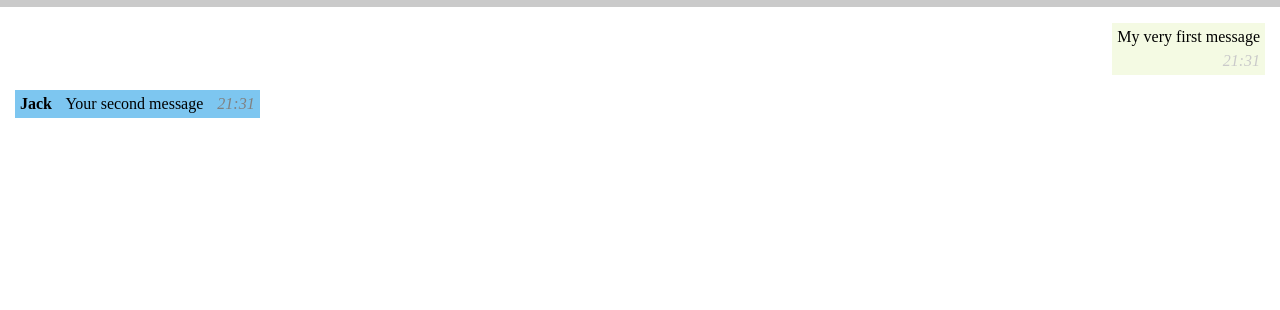
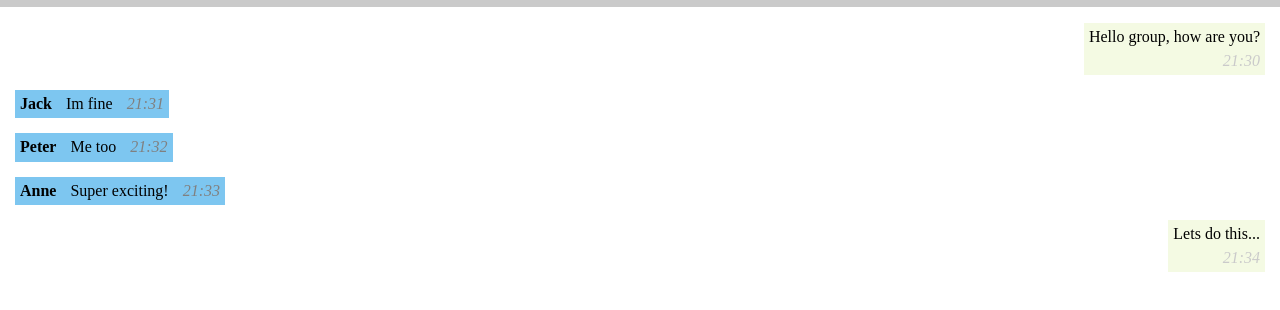
Before and after one commit to millersdev/taste-of-code-code, a plain HTML site: page index.html in a window 1280 px wide. Shown: the part 68-378 px from the top of the page. Drawn offline with nearby package versions, Linux system fonts and the light colour scheme.

Commit message:
chat is alive and fake conversation is going :)

```diff
--- a/index.html
+++ b/index.html
@@ -20,16 +20,39 @@
             <ol>
                 <li class="message mine">
                     <p>
-                        My very first message
+                        Hello group, how are you?
+                        <span class="time">21:30</span>
+                    </p>
+                </li>
+
+                <li class="message yours">
+                    <p>
+                        <span class="name">Jack</span>
+                        Im fine
                         <span class="time">21:31</span>
                     </p>
                 </li>
 
                 <li class="message yours">
                     <p>
-                        <span class="name">Jack</span>
-                        Your second message
-                        <span class="time">21:31</span>
+                        <span class="name">Peter</span>
+                        Me too
+                        <span class="time">21:32</span>
+                    </p>
+                </li>
+
+                <li class="message yours">
+                    <p>
+                        <span class="name">Anne</span>
+                        Super exciting!
+                        <span class="time">21:33</span>
+                    </p>
+                </li>
+
+                <li class="message mine">
+                    <p>
+                        Lets do this...
+                        <span class="time">21:34</span>
                     </p>
                 </li>
             </ol>
```
